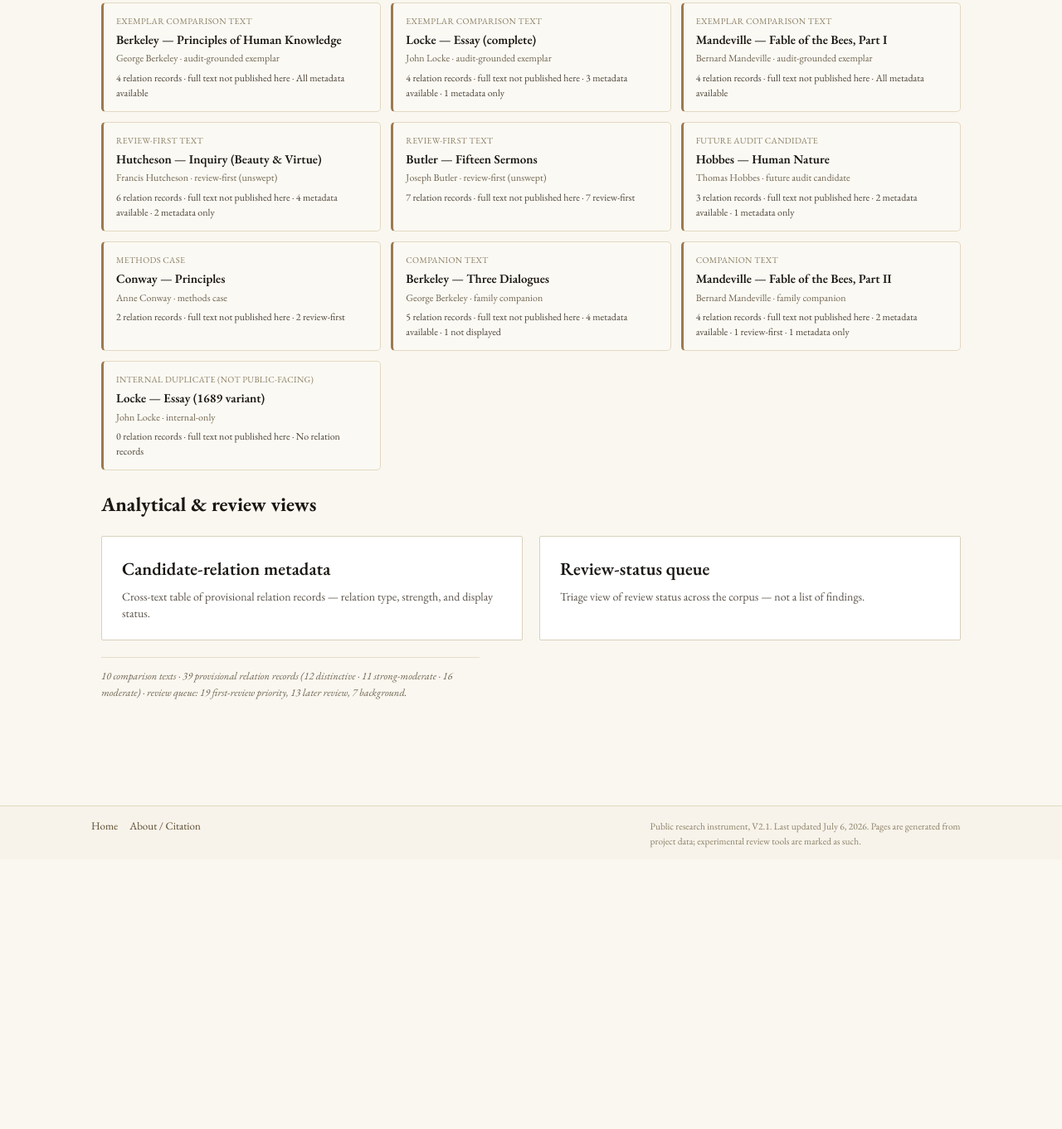
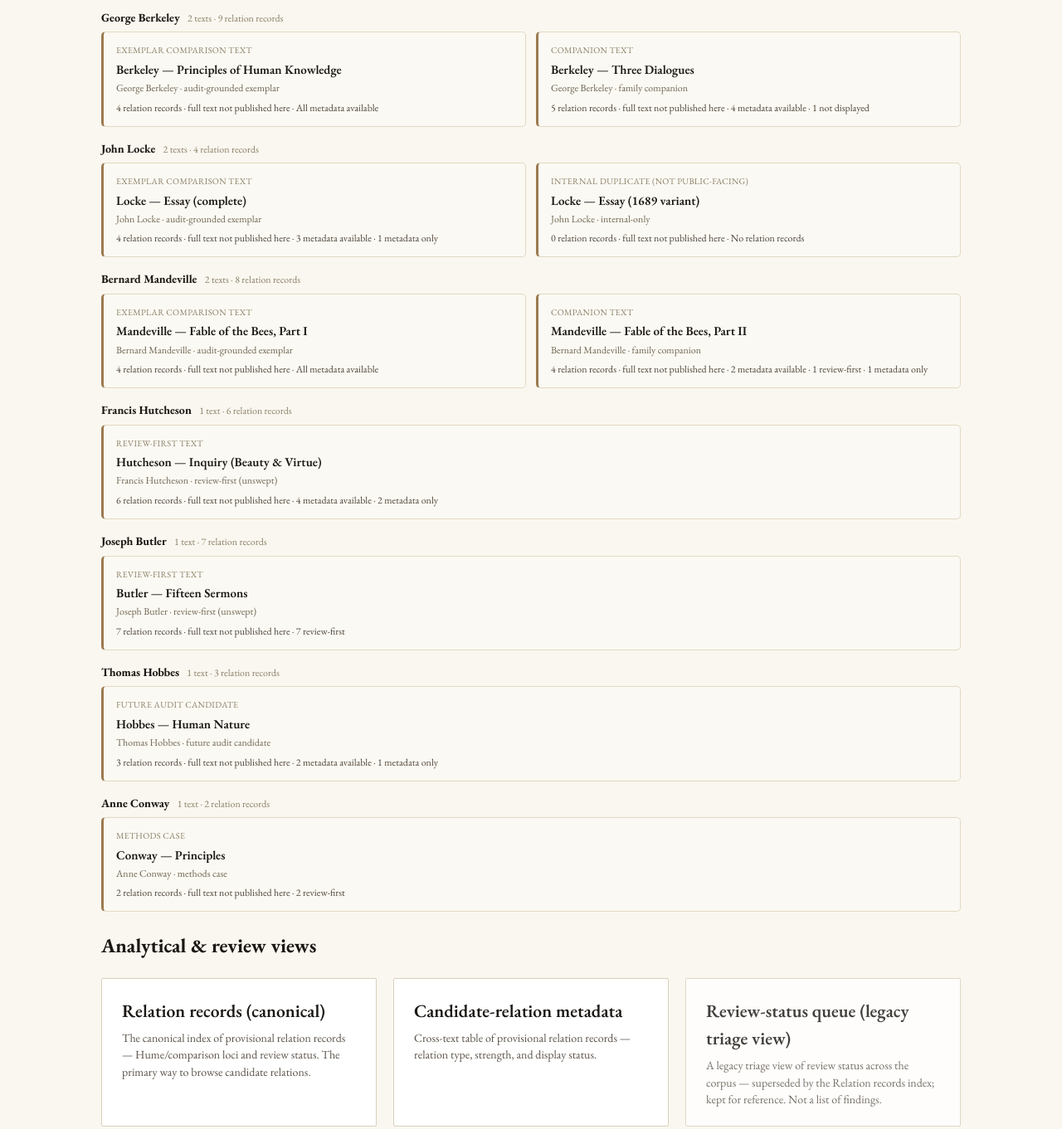
Before and after one commit to mdcollier/hume-lafleche-catalogue, a plain HTML site: page scholar_english-track2.html in a window 1280 px wide. Shown: the part 490-1851 px from the top of the page at 83% size. Before the commit the page ends 1526 px from the top, so only its background shows below. Drawn offline with nearby package versions, Linux system fonts and the light colour scheme.

Commit message:
Deploy: BC Phase 4 relations/texts by-author rollups + review-queue demotion (BC-4)
(1) Regroups the British Contexts corpus-overview "Comparison texts (10)" catalogue
by author (7 author groups, each with a derived rollup: text count · relation-record
count; Sigma texts=10, Sigma records=39 — consistent with existing catalogue totals;
counts derived, not hardcoded). (2) Demotes the legacy relation alt-view: the
overview now leads with a canonical "Relation records" card (-> english/relations/
index.html); the "Review-status queue" card is reframed as a legacy/secondary triage
view; the review-queue page gets a demotion notice pointing to the Relation records
index. Review-queue route + all content (tiers / record IDs / remaining work) preserved
(demote != delete). Did not touch landing counts or the 9-vs-10 Locke-variant question
(deferred to BC-5). Template + author-rollup derivation only; no new routes; 2 pages
changed; page count 176. Implemented by Code D-role agent; independent adversarial
review CLEAN; Code A review + IA 0B harness (20 PASS/0 FAIL). Research e5a61d2c.

```diff
--- a/scholar_english-track2.html
+++ b/scholar_english-track2.html
@@ -36,6 +36,9 @@
   .bc-lead{font-size:15px;line-height:1.6;color:#3d352b;margin:0 0 8px;max-width:76ch}
   .bc-note{font-size:12.5px;line-height:1.55;margin:0 0 6px;max-width:76ch}
   .bc-h2{margin:22px 0 8px}
+  .bca-author{margin:16px 0 6px;font-size:14px;color:#1a1612}
+  .bca-roll{font-weight:400;font-size:12px;color:#8a7f66;margin-left:6px}
+  .bca-legacy{opacity:.82}
   .bct-cards{display:grid;grid-template-columns:repeat(auto-fit,minmax(280px,1fr));gap:12px}
   .bct-card{display:block;padding:13px 15px;border:1px solid #e2d9c2;border-left:3px solid #9c7a4f;border-radius:5px;background:#fbf9f3;text-decoration:none;color:inherit;transition:border-color .15s,box-shadow .15s}
   .bct-card:hover{border-color:#9c3d2e;box-shadow:0 2px 10px rgba(0,0,0,.07)}
@@ -73,6 +76,7 @@
   <p class="scholar-muted bc-note">This page shows public metadata for comparison and review. It does not publish full texts or candidate passages.</p>
 
   <h2 class="bc-h2">Comparison texts (10)</h2>
+  <h3 class="bca-author">George Berkeley <span class="bca-roll">2 texts · 9 relation records</span></h3>
   <div class="bct-cards">
     <a class="bct-card" href="scholar_english-track2_text_berkeley_principles.html">
       <div class="bct-role">Exemplar comparison text</div>
@@ -80,53 +84,20 @@
       <div class="bct-meta">George Berkeley · audit-grounded exemplar</div>
       <div class="bct-status">4 relation records · full text not published here · All metadata available</div>
     </a>
-    <a class="bct-card" href="scholar_english-track2_text_locke_essay_complete.html">
-      <div class="bct-role">Exemplar comparison text</div>
-      <div class="bct-title">Locke — Essay (complete)</div>
-      <div class="bct-meta">John Locke · audit-grounded exemplar</div>
-      <div class="bct-status">4 relation records · full text not published here · 3 metadata available · 1 metadata only</div>
-    </a>
-    <a class="bct-card" href="scholar_english-track2_text_mandeville_fable1.html">
-      <div class="bct-role">Exemplar comparison text</div>
-      <div class="bct-title">Mandeville — Fable of the Bees, Part I</div>
-      <div class="bct-meta">Bernard Mandeville · audit-grounded exemplar</div>
-      <div class="bct-status">4 relation records · full text not published here · All metadata available</div>
-    </a>
-    <a class="bct-card" href="scholar_english-track2_text_hutcheson_ibv.html">
-      <div class="bct-role">Review-first text</div>
-      <div class="bct-title">Hutcheson — Inquiry (Beauty &amp; Virtue)</div>
-      <div class="bct-meta">Francis Hutcheson · review-first (unswept)</div>
-      <div class="bct-status">6 relation records · full text not published here · 4 metadata available · 2 metadata only</div>
-    </a>
-    <a class="bct-card" href="scholar_english-track2_text_butler_sermons.html">
-      <div class="bct-role">Review-first text</div>
-      <div class="bct-title">Butler — Fifteen Sermons</div>
-      <div class="bct-meta">Joseph Butler · review-first (unswept)</div>
-      <div class="bct-status">7 relation records · full text not published here · 7 review-first</div>
-    </a>
-    <a class="bct-card" href="scholar_english-track2_text_hobbes_human_nature.html">
-      <div class="bct-role">Future audit candidate</div>
-      <div class="bct-title">Hobbes — Human Nature</div>
-      <div class="bct-meta">Thomas Hobbes · future audit candidate</div>
-      <div class="bct-status">3 relation records · full text not published here · 2 metadata available · 1 metadata only</div>
-    </a>
-    <a class="bct-card" href="scholar_english-track2_text_conway_principles.html">
-      <div class="bct-role">Methods case</div>
-      <div class="bct-title">Conway — Principles</div>
-      <div class="bct-meta">Anne Conway · methods case</div>
-      <div class="bct-status">2 relation records · full text not published here · 2 review-first</div>
-    </a>
     <a class="bct-card" href="scholar_english-track2_text_berkeley_dialogues.html">
       <div class="bct-role">Companion text</div>
       <div class="bct-title">Berkeley — Three Dialogues</div>
       <div class="bct-meta">George Berkeley · family companion</div>
       <div class="bct-status">5 relation records · full text not published here · 4 metadata available · 1 not displayed</div>
     </a>
-    <a class="bct-card" href="scholar_english-track2_text_mandeville_fable2.html">
-      <div class="bct-role">Companion text</div>
-      <div class="bct-title">Mandeville — Fable of the Bees, Part II</div>
-      <div class="bct-meta">Bernard Mandeville · family companion</div>
-      <div class="bct-status">4 relation records · full text not published here · 2 metadata available · 1 review-first · 1 metadata only</div>
+  </div>
+  <h3 class="bca-author">John Locke <span class="bca-roll">2 texts · 4 relation records</span></h3>
+  <div class="bct-cards">
+    <a class="bct-card" href="scholar_english-track2_text_locke_essay_complete.html">
+      <div class="bct-role">Exemplar comparison text</div>
+      <div class="bct-title">Locke — Essay (complete)</div>
+      <div class="bct-meta">John Locke · audit-grounded exemplar</div>
+      <div class="bct-status">4 relation records · full text not published here · 3 metadata available · 1 metadata only</div>
     </a>
     <a class="bct-card" href="scholar_english-track2_text_locke_essay.html">
       <div class="bct-role">Internal duplicate (not public-facing)</div>
@@ -135,16 +106,71 @@
       <div class="bct-status">0 relation records · full text not published here · No relation records</div>
     </a>
   </div>
+  <h3 class="bca-author">Bernard Mandeville <span class="bca-roll">2 texts · 8 relation records</span></h3>
+  <div class="bct-cards">
+    <a class="bct-card" href="scholar_english-track2_text_mandeville_fable1.html">
+      <div class="bct-role">Exemplar comparison text</div>
+      <div class="bct-title">Mandeville — Fable of the Bees, Part I</div>
+      <div class="bct-meta">Bernard Mandeville · audit-grounded exemplar</div>
+      <div class="bct-status">4 relation records · full text not published here · All metadata available</div>
+    </a>
+    <a class="bct-card" href="scholar_english-track2_text_mandeville_fable2.html">
+      <div class="bct-role">Companion text</div>
+      <div class="bct-title">Mandeville — Fable of the Bees, Part II</div>
+      <div class="bct-meta">Bernard Mandeville · family companion</div>
+      <div class="bct-status">4 relation records · full text not published here · 2 metadata available · 1 review-first · 1 metadata only</div>
+    </a>
+  </div>
+  <h3 class="bca-author">Francis Hutcheson <span class="bca-roll">1 text · 6 relation records</span></h3>
+  <div class="bct-cards">
+    <a class="bct-card" href="scholar_english-track2_text_hutcheson_ibv.html">
+      <div class="bct-role">Review-first text</div>
+      <div class="bct-title">Hutcheson — Inquiry (Beauty &amp; Virtue)</div>
+      <div class="bct-meta">Francis Hutcheson · review-first (unswept)</div>
+      <div class="bct-status">6 relation records · full text not published here · 4 metadata available · 2 metadata only</div>
+    </a>
+  </div>
+  <h3 class="bca-author">Joseph Butler <span class="bca-roll">1 text · 7 relation records</span></h3>
+  <div class="bct-cards">
+    <a class="bct-card" href="scholar_english-track2_text_butler_sermons.html">
+      <div class="bct-role">Review-first text</div>
+      <div class="bct-title">Butler — Fifteen Sermons</div>
+      <div class="bct-meta">Joseph Butler · review-first (unswept)</div>
+      <div class="bct-status">7 relation records · full text not published here · 7 review-first</div>
+    </a>
+  </div>
+  <h3 class="bca-author">Thomas Hobbes <span class="bca-roll">1 text · 3 relation records</span></h3>
+  <div class="bct-cards">
+    <a class="bct-card" href="scholar_english-track2_text_hobbes_human_nature.html">
+      <div class="bct-role">Future audit candidate</div>
+      <div class="bct-title">Hobbes — Human Nature</div>
+      <div class="bct-meta">Thomas Hobbes · future audit candidate</div>
+      <div class="bct-status">3 relation records · full text not published here · 2 metadata available · 1 metadata only</div>
+    </a>
+  </div>
+  <h3 class="bca-author">Anne Conway <span class="bca-roll">1 text · 2 relation records</span></h3>
+  <div class="bct-cards">
+    <a class="bct-card" href="scholar_english-track2_text_conway_principles.html">
+      <div class="bct-role">Methods case</div>
+      <div class="bct-title">Conway — Principles</div>
+      <div class="bct-meta">Anne Conway · methods case</div>
+      <div class="bct-status">2 relation records · full text not published here · 2 review-first</div>
+    </a>
+  </div>
 
   <h2 class="bc-h2">Analytical &amp; review views</h2>
   <div class="scholar-cards">
+    <a class="scholar-card" href="english/relations/index.html">
+      <div class="card-title">Relation records (canonical)</div>
+      <div class="card-desc">The canonical index of provisional relation records — Hume/comparison loci and review status. The primary way to browse candidate relations.</div>
+    </a>
     <a class="scholar-card" href="scholar_english-track2_candidates.html">
       <div class="card-title">Candidate-relation metadata</div>
       <div class="card-desc">Cross-text table of provisional relation records — relation type, strength, and display status.</div>
     </a>
-    <a class="scholar-card" href="scholar_english-track2_review-queue.html">
-      <div class="card-title">Review-status queue</div>
-      <div class="card-desc">Triage view of review status across the corpus — not a list of findings.</div>
+    <a class="scholar-card bca-legacy" href="scholar_english-track2_review-queue.html">
+      <div class="card-title">Review-status queue (legacy triage view)</div>
+      <div class="card-desc">A legacy triage view of review status across the corpus — superseded by the Relation records index; kept for reference. Not a list of findings.</div>
     </a>
   </div>
   <p class="scholar-muted bc-totals">10 comparison texts · 39 provisional relation records (12 distinctive · 11 strong-moderate · 16 moderate) · review queue: 19 first-review priority, 13 later review, 7 background.</p>
```
Also changed, not shown: scholar_english-track2_review-queue.html (+4 -0 lines).
